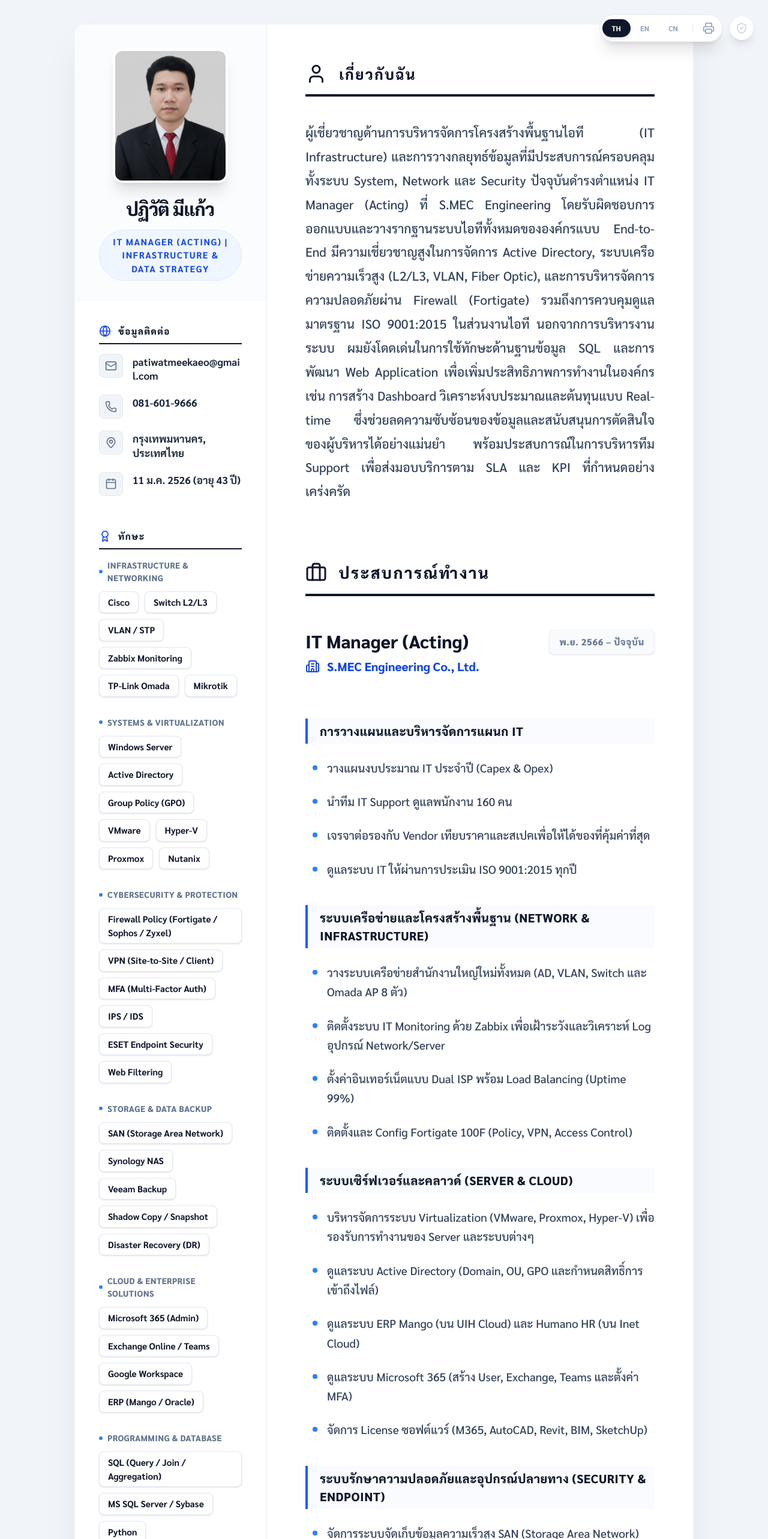
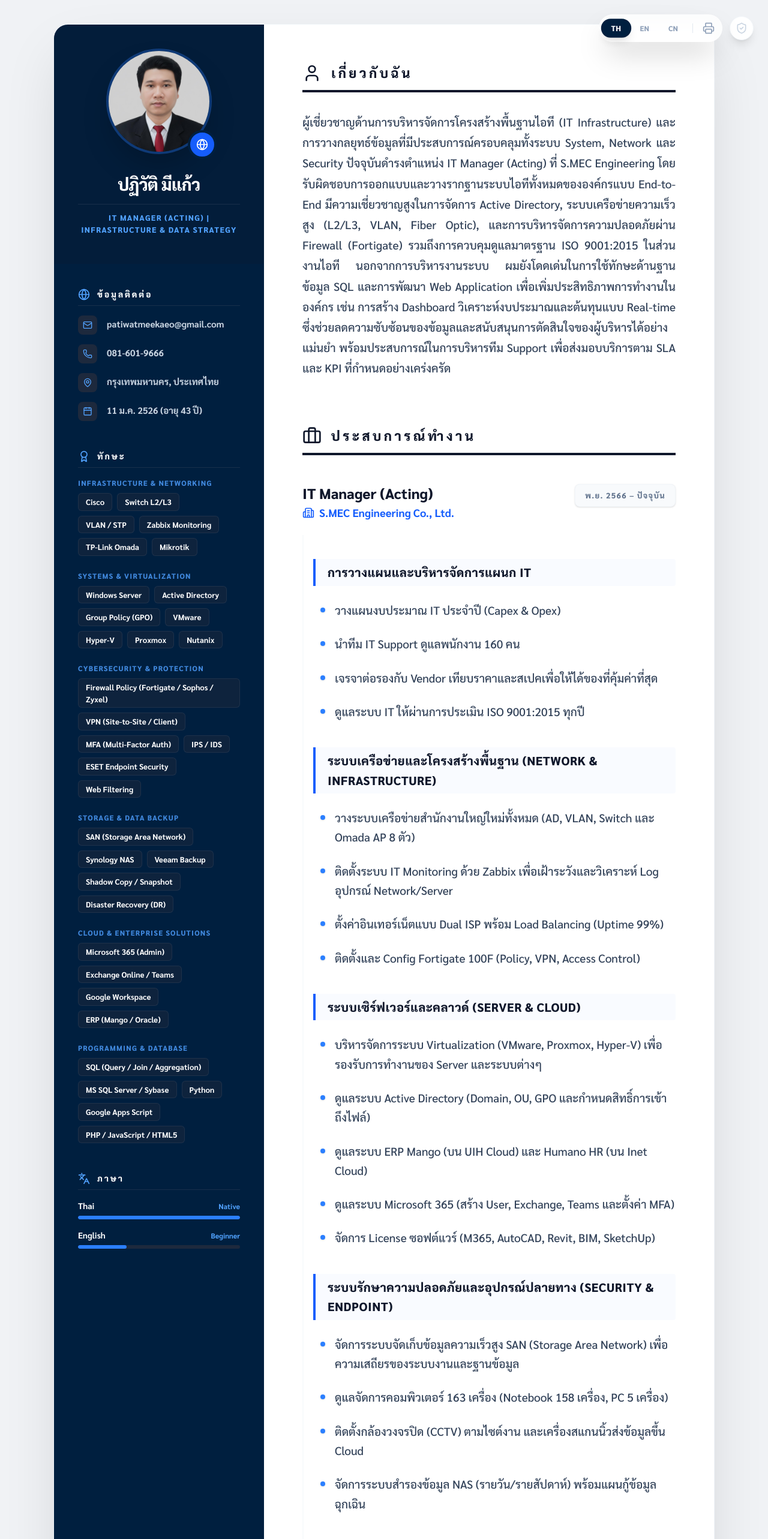
Before and after one commit to ariff2006/resume-next, a Next.js app: page / in a window 1280 px wide. Shown: the top 2566 px of the page at 60% size. Built offline with nearby package versions, Linux system fonts and the light colour scheme; no server answers; the database is empty.

Commit message:
Redesign resume with 2-column layout (Navy/White) and add EducationSection

```diff
--- a/src/components/Resume.tsx
+++ b/src/components/Resume.tsx
@@ -9,6 +9,7 @@ import Link from 'next/link';
 import { Sidebar } from './resume/Sidebar';
 import { ExperienceSection } from './resume/ExperienceSection';
 import { CertsSection } from './resume/CertsSection';
+import { EducationSection } from './resume/EducationSection';
 
 export default function Resume() {
   const [data, setData] = useState<ResumeData | null>(null);
@@ -57,20 +58,20 @@ export default function Resume() {
   );
 
   return (
-    <div className="bg-slate-100 min-h-screen text-slate-800 antialiased selection:bg-blue-100 selection:text-blue-900 pb-20">
+    <div className="bg-[#f0f2f5] min-h-screen text-slate-800 antialiased selection:bg-blue-100 selection:text-blue-900 pb-20 print:p-0 print:bg-white">
 
-      {/* CLEAN NAVIGATION */}
+      {/* NAVIGATION */}
       <nav className="fixed top-6 right-6 z-50 flex items-center gap-3 print:hidden">
-        <div className="flex bg-white shadow-xl rounded-full p-1 border border-slate-200 items-center">
+        <div className="flex bg-white/80 backdrop-blur-md shadow-2xl rounded-full p-1 border border-white/20 items-center">
           <div className="flex">
             {(['th', 'en', 'zh'] as const).map((l) => (
               <button
                 key={l}
                 onClick={() => handleLangChange(l)}
-                className={`px-4 py-1.5 rounded-full text-[12px] font-bold uppercase transition-all ${
+                className={`px-4 py-1.5 rounded-full text-[12px] font-black uppercase transition-all ${
                   lang === l
-                    ? 'bg-slate-900 text-white shadow-md'
-                    : 'text-slate-400 hover:text-slate-600'
+                    ? 'bg-[#001f3f] text-white shadow-lg scale-105'
+                    : 'text-slate-400 hover:text-slate-600 hover:bg-slate-50'
                 }`}
               >
                 {l === 'th' ? 'TH' : l === 'en' ? 'EN' : 'CN'}
@@ -81,50 +82,59 @@ export default function Resume() {
           <button
             onClick={() => window.print()}
             className="p-2 text-slate-400 hover:text-blue-600 transition-colors"
+            title="Print Resume"
           >
             <Printer className="w-5 h-5" />
           </button>
         </div>
-        <Link href="/admin" className="w-10 h-10 bg-white text-slate-300 hover:text-slate-900 rounded-full shadow-lg flex items-center justify-center border border-slate-100 transition-all">
+        <Link href="/admin" className="w-10 h-10 bg-white text-slate-300 hover:text-[#001f3f] rounded-full shadow-lg flex items-center justify-center border border-slate-100 transition-all hover:scale-110 active:scale-95">
           <ShieldCheck className="w-5 h-5" />
         </Link>
       </nav>
 
-      {/* PORTFOLIO CONTAINER */}
-      <div className="max-w-[1080px] mx-auto pt-10 px-4 sm:px-6">
-        <div className="bg-white shadow-[0_30px_70px_-20px_rgba(0,0,0,0.1)] overflow-hidden flex flex-col md:flex-row min-h-screen rounded-2xl border border-slate-100 print:shadow-none print:border-none print:rounded-none">
+      {/* RESUME CONTAINER */}
+      <div className="max-w-[1150px] mx-auto pt-10 px-4 sm:px-6 print:pt-0 print:px-0 print:max-w-none">
+        <div className="bg-white shadow-[0_40px_100px_-20px_rgba(0,0,0,0.15)] overflow-hidden flex flex-col md:flex-row min-h-screen rounded-3xl border border-slate-100 print:shadow-none print:border-none print:rounded-none">
 
+          {/* LEFT SIDEBAR (NAVY) */}
           <Sidebar data={data} lang={lang} />
 
-          {/* MAIN CONTENT */}
-          <main className="flex-1 p-12 md:p-16 space-y-24 bg-white">
+          {/* MAIN CONTENT (WHITE) */}
+          <main className="flex-1 p-10 md:p-16 space-y-20 bg-white print:p-12">
 
-            {/* ABOUT ME SECTION */}
-            <section className="space-y-10">
-              <div className="flex items-center gap-5 border-b-4 border-slate-900 pb-4">
-                <User className="w-9 h-9 text-slate-900" />
-                <h2 className="text-[24px] font-black text-slate-900 uppercase tracking-widest">
+            {/* SUMMARY SECTION */}
+            <section className="space-y-8">
+              <div className="flex items-center gap-4 border-b-4 border-slate-900 pb-3">
+                <User className="w-8 h-8 text-slate-900" />
+                <h2 className="text-[22px] font-black text-slate-900 uppercase tracking-[0.2em]">
                   {labels?.summaryTitle || ''}
                 </h2>
               </div>
-              <p className="text-[21px] text-slate-700 leading-[1.9] font-medium text-justify">
+              <p className="text-[19px] text-slate-700 leading-[1.8] font-medium text-justify">
                  {pTr?.summary || ''}
               </p>
             </section>
 
             <ExperienceSection data={data} lang={lang} />
 
-            <CertsSection data={data} lang={lang} />
+            <div className="grid grid-cols-1 gap-20">
+              <EducationSection data={data} lang={lang} />
+              <CertsSection data={data} lang={lang} />
+            </div>
 
           </main>
         </div>
       </div>
 
+      <footer className="mt-12 text-center text-slate-400 text-sm print:hidden">
+        {labels?.footer}
+      </footer>
+
       <style jsx global>{`
         @import url('https://fonts.googleapis.com/css2?family=Sarabun:wght@400;500;600;700;800&display=swap');
 
         body {
-          background-color: #f1f5f9;
+          background-color: #f0f2f5;
           font-family: 'Sarabun', sans-serif;
           -webkit-font-smoothing: antialiased;
         }
@@ -132,14 +142,16 @@ export default function Resume() {
         @media print {
           body { background: white !important; }
           @page { margin: 0; size: A4; }
-          .max-w-\\[1200px\\] { max-width: 100% !important; width: 100% !important; pt: 0 !important; }
-          main { padding: 40px !important; }
+          footer { display: none !important; }
+          nav { display: none !important; }
+          .min-h-screen { min-height: 0 !important; }
+          .pb-20 { padding-bottom: 0 !important; }
         }
 
-        ::-webkit-scrollbar { width: 8px; }
-        ::-webkit-scrollbar-track { background: #f8fafc; }
-        ::-webkit-scrollbar-thumb { background: #cbd5e1; border-radius: 10px; }
-        ::-webkit-scrollbar-thumb:hover { background: #94a3b8; }
+        ::-webkit-scrollbar { width: 10px; }
+        ::-webkit-scrollbar-track { background: #f1f5f9; }
+        ::-webkit-scrollbar-thumb { background: #001f3f; border-radius: 10px; border: 3px solid #f1f5f9; }
+        ::-webkit-scrollbar-thumb:hover { background: #003366; }
       `}</style>
     </div>
   );
--- /dev/null
+++ b/src/components/resume/EducationSection.tsx
@@ -0,0 +1,46 @@
+import React from 'react';
+import { GraduationCap } from 'lucide-react';
+import { ResumeData } from '@/types/resume';
+
+interface EducationSectionProps {
+  data: ResumeData;
+  lang: 'th' | 'en' | 'zh';
+}
+
+export const EducationSection: React.FC<EducationSectionProps> = ({ data, lang }) => {
+  const labels = data.labels[lang] || data.labels.th;
+
+  return (
+    <section className="space-y-12">
+      {/* SECTION HEADER */}
+      <div className="flex items-center gap-4 mb-10 border-b-4 border-slate-900 pb-3">
+        <GraduationCap className="w-8 h-8 text-slate-900" />
+        <h2 className="text-[22px] font-black text-slate-900 uppercase tracking-widest">
+          {labels.educationTitle}
+        </h2>
+      </div>
+
+      <div className="space-y-10">
+        {data.education.map((item) => {
+          const eTr = item.translations[lang] || item.translations.th;
+          return (
+            <div key={item.id} className="relative pl-8 border-l-4 border-slate-100 group">
+              <div className="absolute -left-2.5 top-0 w-4 h-4 rounded-full bg-white border-4 border-blue-600 group-hover:scale-125 transition-transform"></div>
+              <div className="space-y-2">
+                <div className="text-blue-600 font-black text-[14px] uppercase tracking-widest bg-blue-50 px-3 py-1 rounded-md inline-block">
+                  {eTr.meta}
+                </div>
+                <h3 className="text-[22px] font-black text-slate-900 leading-tight">
+                  {eTr.title}
+                </h3>
+                <div className="text-slate-600 font-bold text-[18px]">
+                  {eTr.org}
+                </div>
+              </div>
+            </div>
+          );
+        })}
+      </div>
+    </section>
+  );
+};
--- a/src/components/resume/ExperienceSection.tsx
+++ b/src/components/resume/ExperienceSection.tsx
@@ -12,49 +12,52 @@ export const ExperienceSection: React.FC<ExperienceSectionProps> = ({ data, lang
   const labels = data.labels[lang] || data.labels.th;
 
   return (
-    <section className="space-y-16">
+    <section className="space-y-12">
       {/* SECTION HEADER */}
-      <div className="flex items-center gap-5 mb-14 border-b-4 border-slate-900 pb-4">
-        <Briefcase className="w-9 h-9 text-slate-900" />
-        <h2 className="text-[26px] font-black text-slate-900 uppercase tracking-widest">
+      <div className="flex items-center gap-4 border-b-4 border-slate-900 pb-3">
+        <Briefcase className="w-8 h-8 text-slate-900" />
+        <h2 className="text-[22px] font-black text-slate-900 uppercase tracking-[0.2em]">
           {labels.experienceTitle}
         </h2>
       </div>
 
-      <div className="space-y-24">
+      <div className="space-y-16">
         {data.experience.map((item) => {
           const iTr = item.translations[lang] || item.translations.th;
           return (
             <div key={item.id} className="relative group">
-              <div className="flex flex-col gap-8">
+              <div className="flex flex-col gap-6">
                 {/* Header Info */}
                 <div className="flex flex-col sm:flex-row sm:justify-between sm:items-start gap-4">
-                  <div className="space-y-2">
-                    <h3 className="text-[30px] font-black text-slate-900 leading-tight">
+                  <div className="space-y-1">
+                    <h3 className="text-[24px] font-black text-slate-900 leading-tight group-hover:text-blue-700 transition-colors">
                       {iTr.title}
                     </h3>
-                    <div className="flex items-center gap-3 text-blue-700 font-black text-[20px]">
-                      <Building2 className="w-6 h-6" />
+                    <div className="flex items-center gap-2 text-blue-600 font-bold text-[18px]">
+                      <Building2 className="w-5 h-5" />
                       <span>{iTr.org}</span>
                     </div>
                   </div>
-                  <div className="text-slate-500 text-[15px] font-black uppercase tracking-wider bg-slate-50 px-4 py-2 rounded-lg border border-slate-100 whitespace-nowrap shadow-sm">
+                  <div className="text-slate-500 text-[13px] font-black uppercase tracking-widest bg-slate-50 px-4 py-2 rounded-lg border border-slate-100 whitespace-nowrap shadow-sm">
                     {iTr.meta}
                   </div>
                 </div>
 
                 {/* Content */}
-                <div className="bg-white">
-                  <RichText text={iTr.bullets} />
+                <div className="bg-white pl-0 sm:pl-4 border-l-2 border-slate-50">
+                  <div className="text-[17px] text-slate-700 leading-relaxed">
+                    <RichText text={iTr.bullets} />
+                  </div>
 
                   {/* Highlights Card */}
                   {iTr.highlight && (
-                    <div className="mt-10 bg-blue-50/50 p-8 rounded-2xl border border-blue-100 relative overflow-hidden shadow-sm">
-                      <div className="flex items-center gap-3 text-blue-900 font-black text-[16px] uppercase tracking-wide mb-6">
-                        <Trophy className="w-6 h-6 text-blue-600" />
+                    <div className="mt-8 bg-slate-50 p-6 rounded-2xl border border-slate-200 relative overflow-hidden">
+                      <div className="absolute top-0 right-0 w-32 h-32 bg-blue-500/5 rounded-full -mr-16 -mt-16"></div>
+                      <div className="flex items-center gap-2 text-slate-900 font-black text-[14px] uppercase tracking-widest mb-4">
+                        <Trophy className="w-5 h-5 text-blue-600" />
                         {labels.keyResult}
                       </div>
-                      <div className="relative z-10">
+                      <div className="relative z-10 text-[16px]">
                         <RichText text={iTr.highlight} />
                       </div>
                     </div>
--- a/src/components/resume/Sidebar.tsx
+++ b/src/components/resume/Sidebar.tsx
@@ -1,6 +1,7 @@
 import React from 'react';
-import { Mail, Phone, MapPin, Calendar, Globe, Award, GraduationCap } from 'lucide-react';
+import { Mail, Phone, MapPin, Calendar, Globe, Award, Languages } from 'lucide-react';
 import { ResumeData } from '@/types/resume';
+import { cn } from '@/lib/utils';
 
 interface SidebarProps {
   data: ResumeData;
@@ -11,11 +12,15 @@ export const Sidebar: React.FC<SidebarProps> = ({ data, lang }) => {
   const pTr = data.personal.translations[lang] || data.personal.translations.th;
   const labels = data.labels[lang] || data.labels.th;
 
-  const SidebarSection = ({ title, icon: Icon, children }: { title: string, icon: any, children: React.ReactNode }) => (
-    <section className="space-y-4">
-      <div className="flex items-center gap-3 border-b-2 border-slate-900 pb-2">
-        <Icon className="w-5 h-5 text-blue-700" />
-        <h3 className="text-[15px] font-black text-slate-900 uppercase tracking-[0.1em]">
+  // Split skills into technical and languages
+  const technicalSkills = data.skills.filter(s => s.id !== 'sk-8');
+  const languageSkills = data.skills.find(s => s.id === 'sk-8');
+
+  const SidebarSection = ({ title, icon: Icon, children, className }: { title: string, icon: any, children: React.ReactNode, className?: string }) => (
+    <section className={cn("space-y-4", className)}>
+      <div className="flex items-center gap-3 border-b border-slate-700/50 pb-2">
+        <Icon className="w-5 h-5 text-blue-400" />
+        <h3 className="text-[14px] font-black text-white uppercase tracking-[0.2em]">
           {title}
         </h3>
       </div>
@@ -24,50 +29,55 @@ export const Sidebar: React.FC<SidebarProps> = ({ data, lang }) => {
   );
 
   return (
-    <aside className="w-full md:w-[320px] bg-white border-r-2 border-slate-100 flex flex-col print:border-none print:w-[30%]">
+    <aside className="w-full md:w-[350px] bg-[#001f3f] text-slate-300 flex flex-col print:w-[32%] print:bg-[#001f3f] print:text-white">
 
       {/* Profile Section */}
-      <div className="p-10 pb-8 flex flex-col items-center text-center bg-slate-50/50 border-b border-slate-100">
-        <div className="w-48 h-56 rounded-2xl border-4 border-white shadow-xl overflow-hidden bg-white mb-6">
+      <div className="p-10 pb-12 flex flex-col items-center text-center bg-slate-900/20">
+        <div className="relative mb-8">
+          <div className="w-44 h-44 rounded-full border-4 border-blue-500/30 overflow-hidden shadow-2xl relative z-10">
             <img
               src={`/${data.personal.photo}`}
               alt={pTr.name}
               className="w-full h-full object-cover object-top"
             />
           </div>
+          <div className="absolute -bottom-2 -right-2 w-12 h-12 bg-blue-600 rounded-full flex items-center justify-center border-4 border-[#001f3f] z-20">
+            <Globe className="w-5 h-5 text-white" />
+          </div>
+        </div>
 
-        <h1 className="text-[30px] font-black text-slate-900 leading-tight mb-2 tracking-tight">
+        <h1 className="text-[28px] font-black text-white leading-tight mb-2 tracking-tight">
           {pTr.name}
         </h1>
 
-        <div className="text-[15px] font-bold text-blue-700 uppercase tracking-widest bg-blue-50 px-5 py-2 rounded-full border border-blue-100 mt-2">
+        <div className="text-[13px] font-black text-blue-400 uppercase tracking-widest mt-2 border-t border-slate-700/50 pt-3 w-full">
           {pTr.title}
         </div>
       </div>
 
       {/* Sidebar Content */}
-      <div className="p-10 space-y-14 flex-1">
+      <div className="p-10 space-y-12 flex-1 overflow-y-auto">
 
         {/* Contact Info */}
         <SidebarSection title={lang === 'th' ? 'ข้อมูลติดต่อ' : 'CONTACT'} icon={Globe}>
-          <div className="space-y-5">
+          <div className="space-y-4">
             {[
               { icon: Mail, value: data.personal.email, link: `mailto:${data.personal.email}` },
               { icon: Phone, value: data.personal.phone, link: `tel:${data.personal.phone}` },
               { icon: MapPin, value: pTr.location },
               { icon: Calendar, value: pTr.dob }
             ].map((item, i) => (
-              <div key={i} className="flex items-start gap-4">
-                <div className="w-10 h-10 rounded-lg bg-slate-100 flex items-center justify-center text-slate-500 flex-shrink-0 border border-slate-200">
-                  <item.icon className="w-5 h-5" />
+              <div key={i} className="flex items-start gap-4 group">
+                <div className="w-8 h-8 rounded-lg bg-slate-800 flex items-center justify-center text-blue-400 flex-shrink-0 group-hover:bg-blue-600 group-hover:text-white transition-all">
+                  <item.icon className="w-4 h-4" />
                 </div>
-                <div className="flex flex-col min-w-0 pt-0.5">
+                <div className="flex flex-col min-w-0 pt-1">
                   {item.link ? (
-                    <a href={item.link} className="text-[17px] font-bold text-slate-800 hover:text-blue-700 transition-colors break-all leading-snug">
+                    <a href={item.link} className="text-[15px] font-bold text-slate-300 hover:text-white transition-colors break-all leading-snug">
                       {item.value}
                     </a>
                   ) : (
-                    <span className="text-[17px] font-bold text-slate-800 leading-snug">{item.value}</span>
+                    <span className="text-[15px] font-bold text-slate-300 leading-snug">{item.value}</span>
                   )}
                 </div>
               </div>
@@ -77,18 +87,17 @@ export const Sidebar: React.FC<SidebarProps> = ({ data, lang }) => {
 
         {/* Skills */}
         <SidebarSection title={labels.skillsTitle} icon={Award}>
-          <div className="space-y-8">
-            {data.skills.map((s) => {
+          <div className="space-y-6">
+            {technicalSkills.map((s) => {
               const sTr = s.translations[lang] || s.translations.th;
               return (
-                <div key={s.id} className="space-y-3">
-                  <h4 className="text-[14px] font-black text-slate-500 uppercase tracking-wide flex items-center gap-2">
-                    <div className="w-1.5 h-1.5 bg-blue-500 rounded-full"></div>
+                <div key={s.id} className="space-y-2">
+                  <h4 className="text-[12px] font-black text-blue-400/80 uppercase tracking-widest">
                     {sTr.label}
                   </h4>
-                  <div className="flex flex-wrap gap-2.5">
+                  <div className="flex flex-wrap gap-2">
                     {(sTr.tags || []).map((tag, tIdx) => (
-                      <span key={tIdx} className="text-[15px] font-bold text-slate-900 bg-white px-3.5 py-1.5 rounded-lg border border-slate-200 shadow-sm transition-all hover:bg-slate-100">
+                      <span key={tIdx} className="text-[13px] font-bold text-white bg-slate-800/50 px-3 py-1 rounded-md border border-slate-700/50">
                         {tag}
                       </span>
                     ))}
@@ -99,26 +108,32 @@ export const Sidebar: React.FC<SidebarProps> = ({ data, lang }) => {
           </div>
         </SidebarSection>
 
-        {/* Education */}
-        <SidebarSection title={labels.educationTitle} icon={GraduationCap}>
-          <div className="space-y-8">
-            {data.education.map((item) => {
-              const eTr = item.translations[lang] || item.translations.th;
-              return (
-                <div key={item.id} className="space-y-2 border-l-4 border-blue-100 pl-5">
-                  <div className="text-[13px] font-black text-blue-600 uppercase tracking-wider">{eTr.meta}</div>
-                  <h4 className="text-[18px] font-black text-slate-900 leading-snug">{eTr.title}</h4>
-                  <div className="text-[16px] font-bold text-slate-500 leading-relaxed">{eTr.org}</div>
+        {/* Languages */}
+        {languageSkills && (
+          <SidebarSection title={lang === 'th' ? 'ภาษา' : 'LANGUAGES'} icon={Languages}>
+            <div className="space-y-4">
+              {((languageSkills.translations[lang] || languageSkills.translations.th).tags || []).map((langItem, idx) => (
+                <div key={idx} className="flex flex-col gap-1.5">
+                  <div className="flex justify-between items-center">
+                    <span className="text-[14px] font-bold text-white">{langItem.split('(')[0].trim()}</span>
+                    <span className="text-[12px] font-bold text-blue-400">{langItem.includes('(') ? langItem.match(/\(([^)]+)\)/)?.[1] : ''}</span>
                   </div>
-              );
-            })}
+                  <div className="h-1.5 w-full bg-slate-800 rounded-full overflow-hidden">
+                    <div
+                      className="h-full bg-blue-500 rounded-full"
+                      style={{ width: langItem.toLowerCase().includes('native') ? '100%' : '30%' }}
+                    ></div>
+                  </div>
+                </div>
+              ))}
             </div>
           </SidebarSection>
+        )}
 
       </div>
 
-      <div className="p-8 text-[12px] font-bold text-slate-400 text-center border-t border-slate-100 mt-auto bg-slate-50/50">
-        Professional Profile 2026
+      <div className="p-8 text-[11px] font-bold text-slate-500 text-center border-t border-slate-800 bg-slate-900/20 mt-auto">
+        PORTFOLIO 2026 • IT MANAGER
       </div>
     </aside>
   );
```
Also changed, not shown: src/components/resume/CertsSection.tsx (+10 -10 lines), 1 other file (tests, documents, lock files or other folders). Lines whose indentation alone changed are shown as unchanged.
